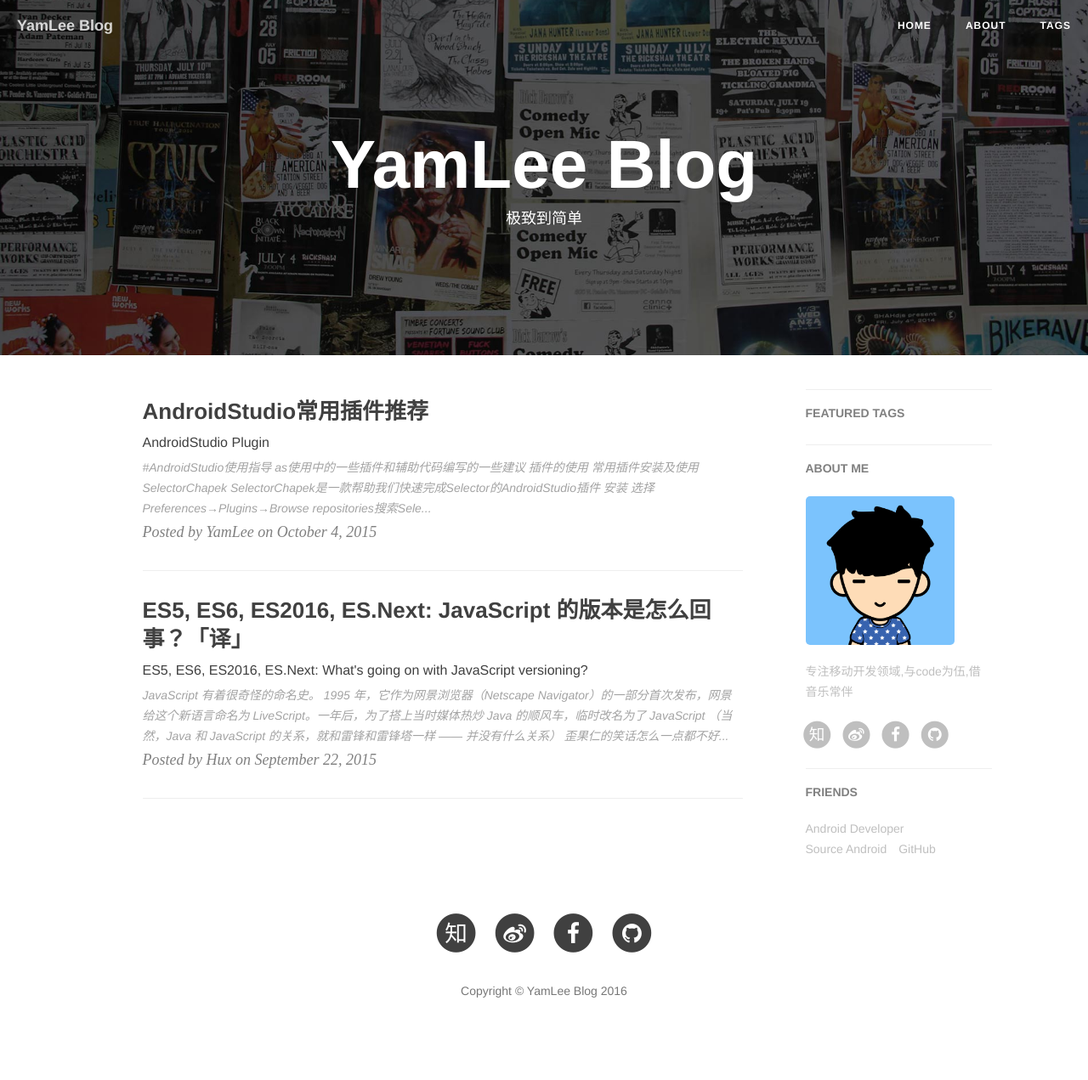
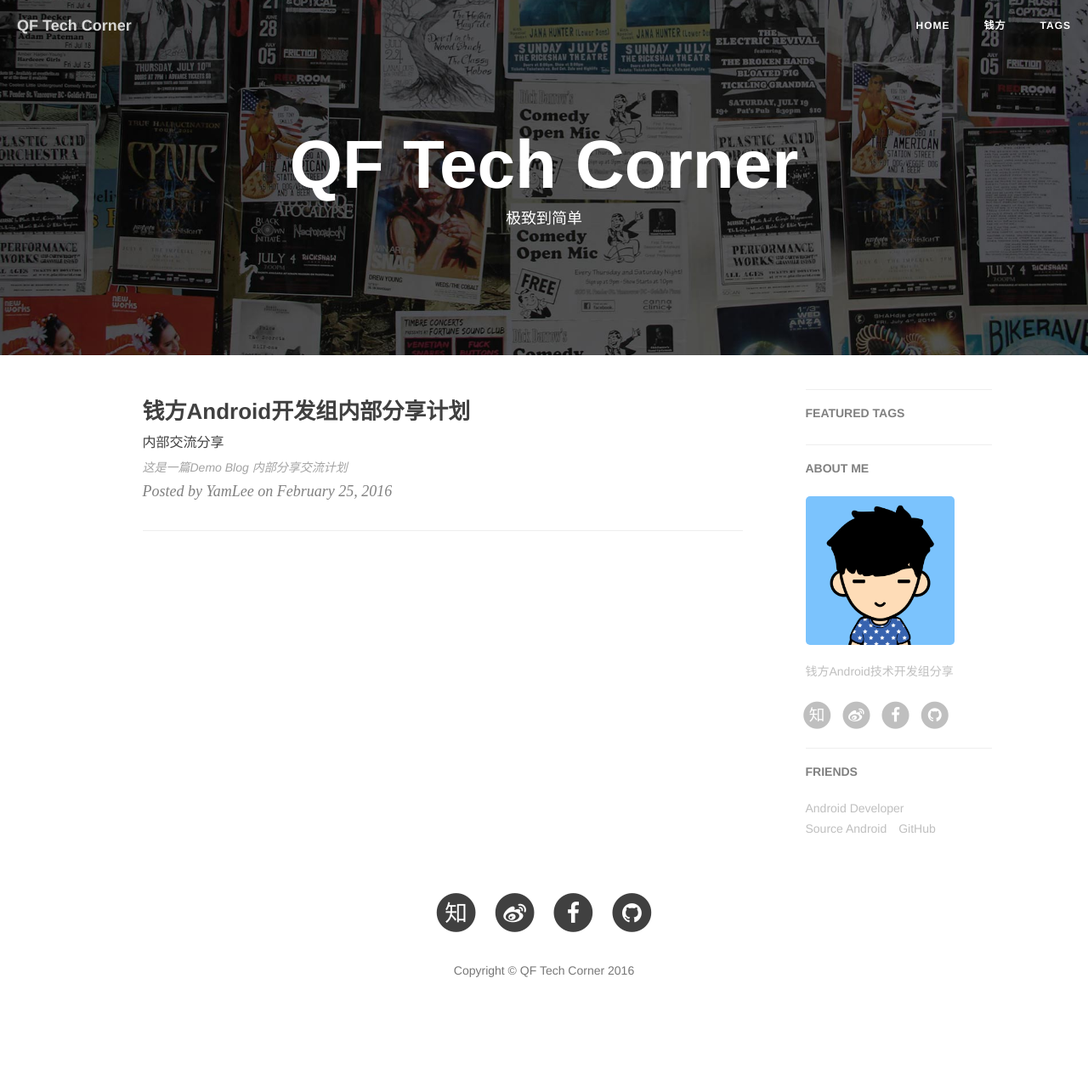
Before and after one commit to QFTech/QFTech.github.io, a Jekyll site: the page built from index.html, in a window 1280 px wide. Shown: the whole page at 85% size. Built offline with Jekyll 4.4.1, drawn with Linux system fonts in a browser that asks for light colours; nearby versions of some CDN libraries; the list of posts is cut into pages by our own code; comment, search, counter and statistics services are not loaded; after the commit the page ends 1247 px from its top, so only the background shows below that.

Commit message:
modify some basic info

```diff
--- a/_config.yml
+++ b/_config.yml
@@ -1,10 +1,10 @@
 # Site settings
-title: YamLee Blog
+title: QF Tech Corner
 header-img: img/home-bg.jpg
 email: liyaninhn@gmail.com
-description: "极致到简单"
+description: "乐于分享"
 baseurl: ""
-url: "http://yamlee.github.io"
+url: "http://qfpayandroidgroup.github.io/"
 
 # Comment setting
 duoshuo_username: yamlee
@@ -49,7 +49,7 @@ useGoogleAnalysis: true     # TODO
 # Sidebar settings
 sidebar: true
 sidebar-featured-tags: true
-sidebar-about-description: "专注移动开发领域,与code为伍,借音乐常伴"
+sidebar-about-description: "钱方Android技术开发组分享"
 sidebar-avatar: /img/avatar-yamlee.jpg     # use absolute URL.
 
 # Friends
--- a/_posts/2015-09-22-js-version.markdown
+++ /dev/null
@@ -1,66 +0,0 @@
----
-layout:     post
-title:      "ES5, ES6, ES2016, ES.Next: JavaScript 的版本是怎么回事？「译」"
-subtitle:   "ES5, ES6, ES2016, ES.Next: What's going on with JavaScript versioning?"
-date:       2015-09-22
-author:     "Hux"
-header-img: "img/post-bg-js-version.jpg"
-tags:
-    - 前端开发
-    - JavaScript
-    - 翻译
----
-
-
-JavaScript 有着很奇怪的命名史。
-
-1995 年，它作为网景浏览器（Netscape Navigator）的一部分首次发布，网景给这个新语言命名为 LiveScript。一年后，为了搭上当时媒体热炒 Java 的顺风车，临时改名为了 JavaScript *（当然，Java 和 JavaScript 的关系，就和雷锋和雷锋塔一样 —— 并没有什么关系）*
-
-![java-javascript](/img/in-post/post-js-version/javascript-java.jpg)
-<small class="img-hint">歪果仁的笑话怎么一点都不好笑</small>
-
-> 译者注：[wikipedia 的 JavaScript 词条](https://en.wikipedia.org/wiki/JavaScript#History) 更详细的叙述了这段历史
-
-1996 年，网景将 JavaScript 提交给 [ECMA International（欧洲计算机制造商协会）](http://www.ecma-international.org/) 进行标准化，并最终确定出新的语言标准，它就是 ECMAScript。自此，ECMAScript 成为所有 JavaScript 实现的基础，不过，由于 JavaScript 名字的历史原因和市场原因（很显然 ECMAScript 这个名字并不令人喜欢……），现实中我们只用 ECMAScript 称呼标准，平时都还是使用 JavaScript 来称呼这个语言。
-
-
-> 术语（译者注）：
->
-> * *标准（Standard）*： 用于定义与其他事物区别的一套规则
-> * *实现（Implementation）*： 某个标准的具体实施/真实实践
-
-
-不过，JavaScript 开发者们并不怎么在乎这些，因为在诞生之后的 15 年里，ECMAScript 并没有多少变化，而且现实中的很多实现都已经和标准大相径庭。其实在第一版的 ECMAScript 发布后，很快又跟进发布了两个版本，但是自从 1999 年 ECMAScript 3 发布后，十年内都没有任何改动被成功添加到官方规范里。取而代之的，是各大浏览器厂商们争先进行自己的语言拓展，web 开发者们别无选择只能去尝试并且支持这些 API。即使是在 2009 年 ECMAScript 5 发布之后，仍然用了数年这些新规范才得到了浏览器的广泛支持，可是大部分开发者还是写着 ECMAScript 3 风格的代码，并不觉得有必要去了解这些规范。
-
-> 译者注：[ECMAScript 第四版草案](https://en.wikipedia.org/wiki/ECMAScript#4th_Edition_.28abandoned.29)由于太过激进而被抛弃，Adobe 的 [ActionScript 3.0](https://en.wikipedia.org/wiki/ActionScript) 是 ECMAScript edition 4 的唯一实现（ Flash 差点就统一 Web 了）
-
-到了 2012 年，事情突然开始有了转变。大家开始推动停止对旧版本 IE 浏览器的支持，用 ECMAScript 5 (ES5) 风格来编写代码也变得更加可行。与此同时，一个新的 ECMAScript 规范也开始启动。到了这时，大家开始逐渐习惯以对 ECMAScript 规范的版本支持程度来形容各种 JavaScript 实现。在正式被指名为 ECMAScript 第 6 版 (ES6) 之前，这个新的标准原本被称为 ES.Harmony（和谐）。2015 年，负责制定 ECMAScript 规范草案的委员会 TC39 决定将定义新标准的制度改为一年一次，这意味着每个新特性一旦被批准就可以添加，而不像以往一样，规范只有在整个草案完成，所有特性都没问题后才能被定稿。因此，ECMAScript 第 6 版在六月份公布之前，又被重命名为了 ECMAScript 2015（ES2015）
-
-目前，仍然有很多新的 JavaScript 特性或语法正在提议中，包括 [decorators（装饰者）](https://github.com/wycats/javascript-decorators)，[async-await（async-await 异步编程模型）](https://github.com/lukehoban/ecmascript-asyncawait) 和 [static class properties（静态类属性）](https://github.com/jeffmo/es-class-properties)。它们通常被称为 ES7，ES2016 或者 ES.Next 的特性，不过实际上它们只能被称作提案或者说可能性，毕竟 ES2016 的规范还没有完成，有可能全部都会引入，也有可能一个都没有。TC39 把一个提案分为 4 个阶段，你可以在 [Babel 的官网](https://babeljs.io/docs/usage/experimental/) 上查看各个提案目前都在哪个阶段了。
-
-所以，我们该如何使用这一大堆术语呢？下面的列表或许能帮助到你：
-
-* **ECMAScript**：一个由 ECMA International 进行标准化，TC39 委员会进行监督的语言。通常用于指代标准本身。
-* **JavaScript**：ECMAScript 标准的各种实现的最常用称呼。这个术语并不局限于某个特定版本的 ECMAScript 规范，并且可能被用于任何不同程度的任意版本的 ECMAScript 的实现。
-* **ECMAScript 5 (ES5)**：ECMAScript 的第五版修订，于 2009 年完成标准化。这个规范在所有现代浏览器中都相当完全的实现了。
-* **ECMAScript 6 (ES6) / ECMAScript 2015 (ES2015)**：ECMAScript 的第六版修订，于 2015 年完成标准化。这个标准被部分实现于大部分现代浏览器。可以查阅[这张兼容性表](http://kangax.github.io/compat-table/es6/)来查看不同浏览器和工具的实现情况。
-* **ECMAScript 2016**：预计的第七版 ECMAScript 修订，计划于明年夏季发布。这份规范具体将包含哪些特性还没有最终确定
-* **ECMAScript Proposals**：被考虑加入未来版本 ECMAScript 标准的特性与语法提案，他们需要经历五个阶段：Strawman（稻草人），Proposal（提议），Draft（草案），Candidate（候选）以及 Finished （完成）。
-
-在这整个 Blog 中，我将把目前的 ECMAScript 版本称作 ES6（因为这是大部分开发者最习以为常的），把明年的规范称作 ES2016（因为，与 ES6/ES2015 不同，这个名字将在整个标准化过程中沿用）并且将那些还没有成为 ECMAScript 定稿或草案的未来语言概念称为 ECMAScript 提案或者 JavaScript 提案。我将尽我所能在任何可能引起困惑的场合沿用这篇文章。
-
-#### 一些资源
-
-
-
-* TC39 的 [Github 仓库](https://github.com/tc39/ecma262)上可以看到所有目前公开的提案
-* 如果你还不熟悉 ES6，Babel 有一个[很不错的特性概览](https://babeljs.io/docs/learn-es2015/)
-* 如果你希望深入 ES6，这里有两本很不错的书： Axel Rauschmayer 的 [Exploring ES6](http://exploringjs.com/)和 Nicholas Zakas 的 [Understanding ECMAScript 6](https://leanpub.com/understandinges6)。Axel 的博客 [2ality](http://www.2ality.com/) 也是很不错的 ES6 资源
-
-<img class="shadow" width="320" src="/img/in-post/post-js-version/keep-calm-and-learn-javascript.png" />
-<small class="img-hint">来学 JavaScript 吧！</small>
-
-#### 著作权声明
-
-本文译自 [ES5, ES6, ES2016, ES.Next: What's going on with JavaScript versioning?](http://benmccormick.org/2015/09/14/es5-es6-es2016-es-next-whats-going-on-with-javascript-versioning/)
-译者 [黄玄](http://weibo.com/huxpro)，首次发布于 [Hux Blog](http://huangxuan.me)，转载请保留以上链接
--- a/_posts/2015-10-04-AndroidStudio-Develop-Guide.markdown
+++ /dev/null
@@ -1,87 +0,0 @@
----
-layout:     post
-title:      "AndroidStudio常用插件推荐"
-subtitle:   "AndroidStudio Plugin"
-date:       2015-10-04
-author:     "YamLee"
-header-img: "img/post-bg-universe.jpg"
-tags:
-    - Android开发
-    - AndroidStudio Plugin
-    - Guide
----
-
-
-#AndroidStudio使用指导
->as使用中的一些插件和辅助代码编写的一些建议
-
-## 插件的使用
-> 常用插件安装及使用
-
-
-### SelectorChapek
-
->SelectorChapek是一款帮助我们快速完成Selector的AndroidStudio插件
-
-1. 安装
-
->选择Preferences→Plugins→Browse repositories搜索SelectorChapek安装
-
->下载并在Preferences→Plugins→Install plugin from disk选择安装
-
-2. 使用
-
->在资源文件夹上右击，如drawable-xhdpi
-
->选择Generate Android Selectors
-
->selectors文件会自动生成在drawable文件夹下
-
-3. 命名规则
-
-为了插件的正常运行，资源文件需要正确的命名，该插件支持.png和.9.png文件的识别
-
-文件后缀	    状态
-
-_normal	   `(default_state)`
-
-_pressed	`state_pressed`
-
-_focused	`state_focused`
-
-_disabled	`state_enabled(false)`
-
-_checked	`state_checked`
-
-_selected	`state_selected`
-
-_hovered	`state_hovered`
-
-_checkable	`state_checkable`
-
-_activated	`state_acticated`
-
-_windowfocused	`state_window_focused`
-
-SelectorChapek是一款帮助我们快速完成Selector的AndroidStudio插件
-
-
-##Android Parcelable plugin
-
-> parcelable code generator 是一款pracelable对象生成工具
-
-##Genymotion
-
-> 一款好用的Android虚拟机
-
-##ideaVim
-
->Idea环境下的vim编辑环境
-
-##Key Promoter
-
->提示快捷键提示的插件
-
-##JiMu Mirror
-
->UI即改即看的一款工具
--- /dev/null
+++ b/_posts/2016-02-25-Hello-Android.markdown
@@ -0,0 +1,17 @@
+---
+layout:     post
+title:      "钱方Android开发组内部分享计划"
+subtitle:   "内部交流分享"
+date:       2016-02-25
+author:     "YamLee"
+header-img: "img/post-bg-js-version.jpg"
+tags:
+    - Android
+    - 分享
+    - Blog
+---
+
+
+## 这是一篇Demo Blog
+
+    内部分享交流计划
--- a/about.html
+++ b/about.html
@@ -1,7 +1,7 @@
 ---
 layout: page
-title: "About"
-description: "Hey, this is YamLee."
+title: "钱方"
+description: "钱方好近,让支付更简单"
 header-img: "img/post-bg-universe.jpg"
 ---
 
@@ -14,16 +14,16 @@ header-img: "img/post-bg-universe.jpg"
 <!-- Chinese Version -->
 <div class="zh">
     <blockquote>
-        专注移动开发领域,与code为伍,借音乐常伴
+        钱方Android开发组
     </blockquote>
 
-    <p>移动开发者,主攻Android开发,同事也涉猎一些ios开发</p>
+    <p>知识</p>
 
-    <p>Web开发,Python</p>
+    <p>交流</p>
 
-    <p>音乐人,组过乐队,当过主唱,开过酒吧,梦想带着Mac,吉他走天涯</p>
+    <p>传播</p>
 
-    <p>I'm YamLee<b> 李炎 </b><br>
+    <p>我在<b> 钱方 </b><br>
 
     <!--<hr>-->
     <!--附上认真版的简历:-->
```
Also changed, not shown: README.md, 1 other file.
